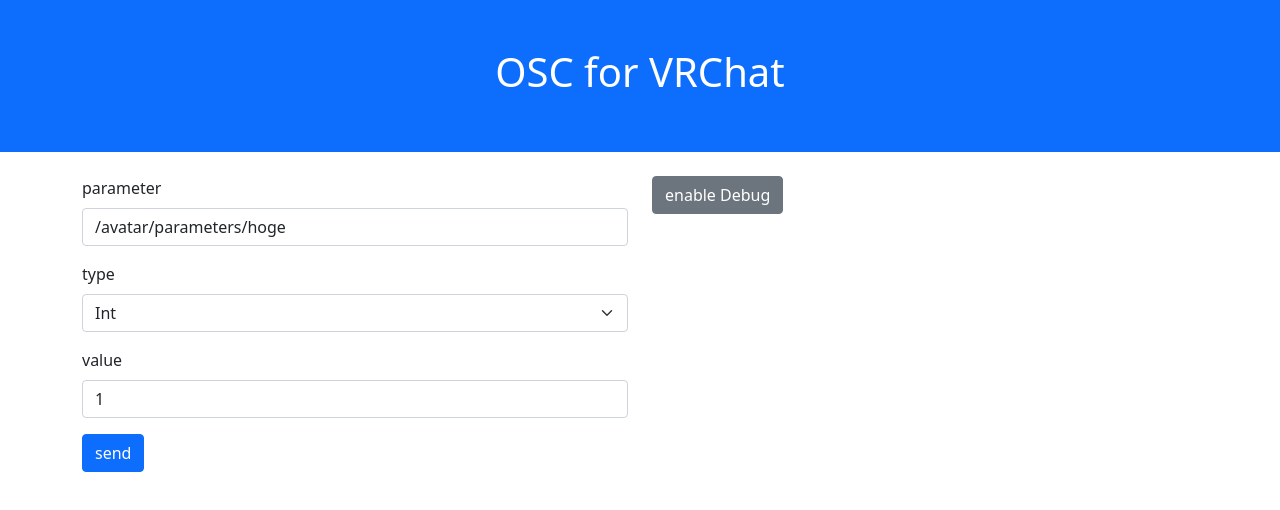
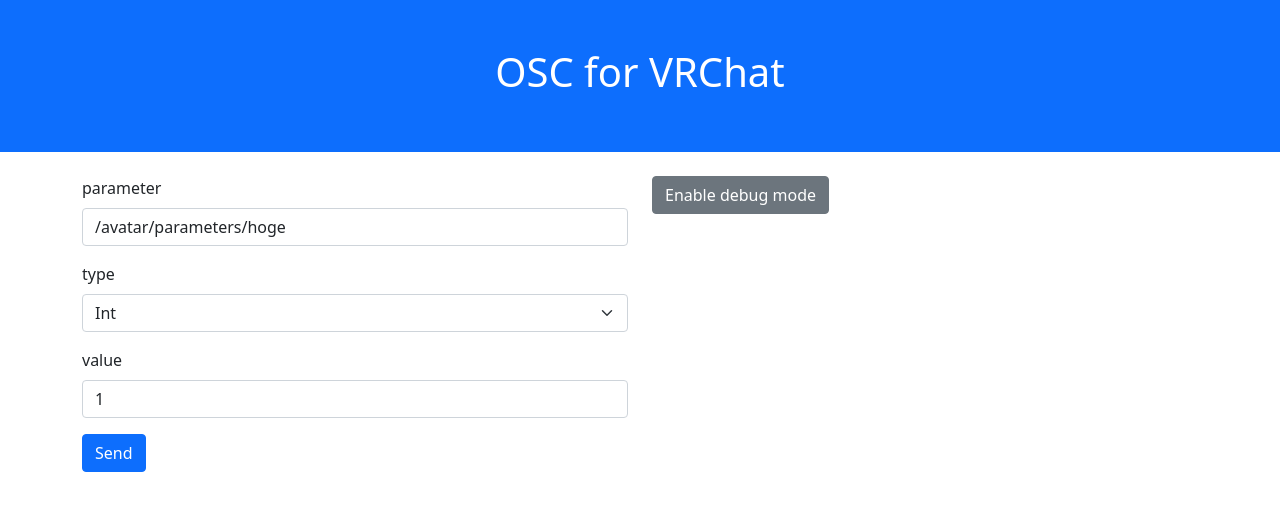
Before and after one commit to naca-nyan/osc-ws, a Vue app: page / in a window 1280 px wide. Shown: the top 510 px of the page. Built offline with nearby package versions, Linux system fonts and the light colour scheme.

Commit message:
Change sm to lg

```diff
--- a/src/App.vue
+++ b/src/App.vue
@@ -39,7 +39,7 @@
   </header>
   <main class="container">
     <div class="row">
-      <div class="mt-4 col-sm-6">
+      <div class="mt-4 col-lg-6">
         <form>
           <div class="mb-3">
             <label for="parameter" class="form-label">parameter</label>
@@ -57,10 +57,10 @@
             <label for="value" class="form-label">value</label>
             <input v-model="value" class="form-control" />
           </div>
-          <button @click="send()" class="btn btn-primary">send</button>
+          <button @click="send()" class="btn btn-primary">Send</button>
         </form>
       </div>
-      <div class="mt-4 col-sm-6">
+      <div class="mt-4 col-lg-6">
         <table v-if="isDebug" class="table">
           <thead>
             <tr>
@@ -76,7 +76,7 @@
           </tbody>
         </table>
         <button @click="toggleDebug()" class="btn btn-secondary">
-          {{ isDebug ? "disable" : "enable" }} Debug
+          {{ isDebug ? "Disable" : "Enable" }} debug mode
         </button>
       </div>
     </div>
```
